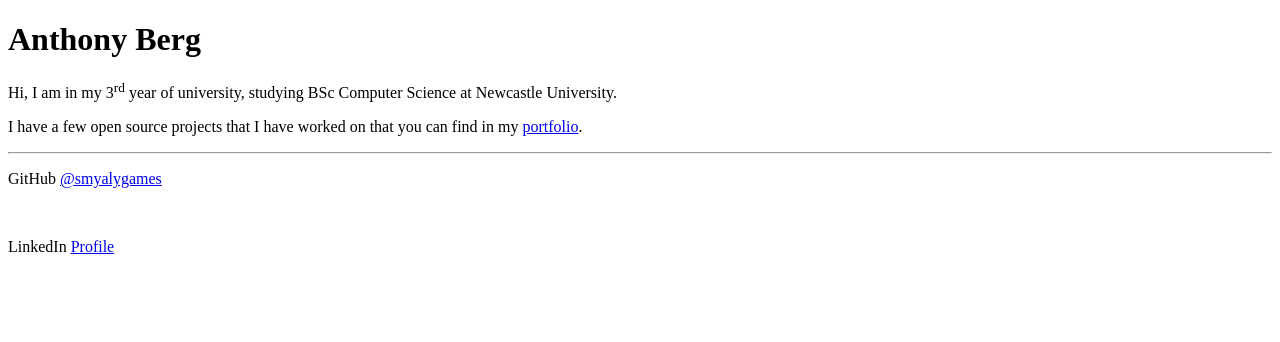
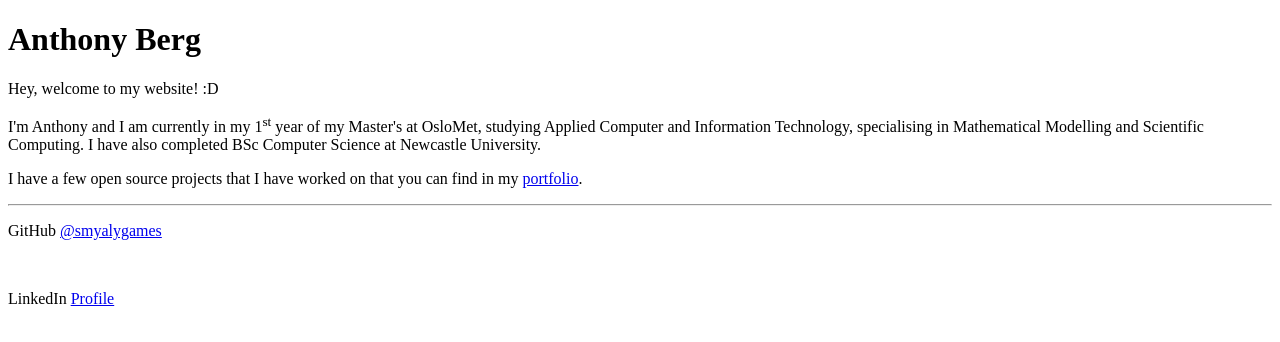
Before and after one commit to smyalygames/anthonyberg-website, a Next.js app: page / in a window 1280 px wide. Shown: the top 342 px of the page. Built offline with nearby package versions, Linux system fonts and the light colour scheme.

Commit message:
feat(index): update introduction

```diff
--- a/pages/index.mdx
+++ b/pages/index.mdx
@@ -1,12 +1,17 @@
 ---
 type: page
 title: Anthony Berg
-date: 2023-11-14
+date: 2024-10-05
 ---
 
 # Anthony Berg
 
-Hi, I am in my 3<sup>rd</sup> year of university, studying BSc Computer Science at Newcastle University.
+Hey, welcome to my website! :D
+
+I'm Anthony and I am currently in my 1<sup>st</sup> year of my Master's at OsloMet, studying
+Applied Computer and Information Technology, specialising in Mathematical Modelling and Scientific
+Computing.
+I have also completed BSc Computer Science at Newcastle University.
 
 I have a few open source projects that I have worked on that you can find in my [portfolio](/projects).
 
```
